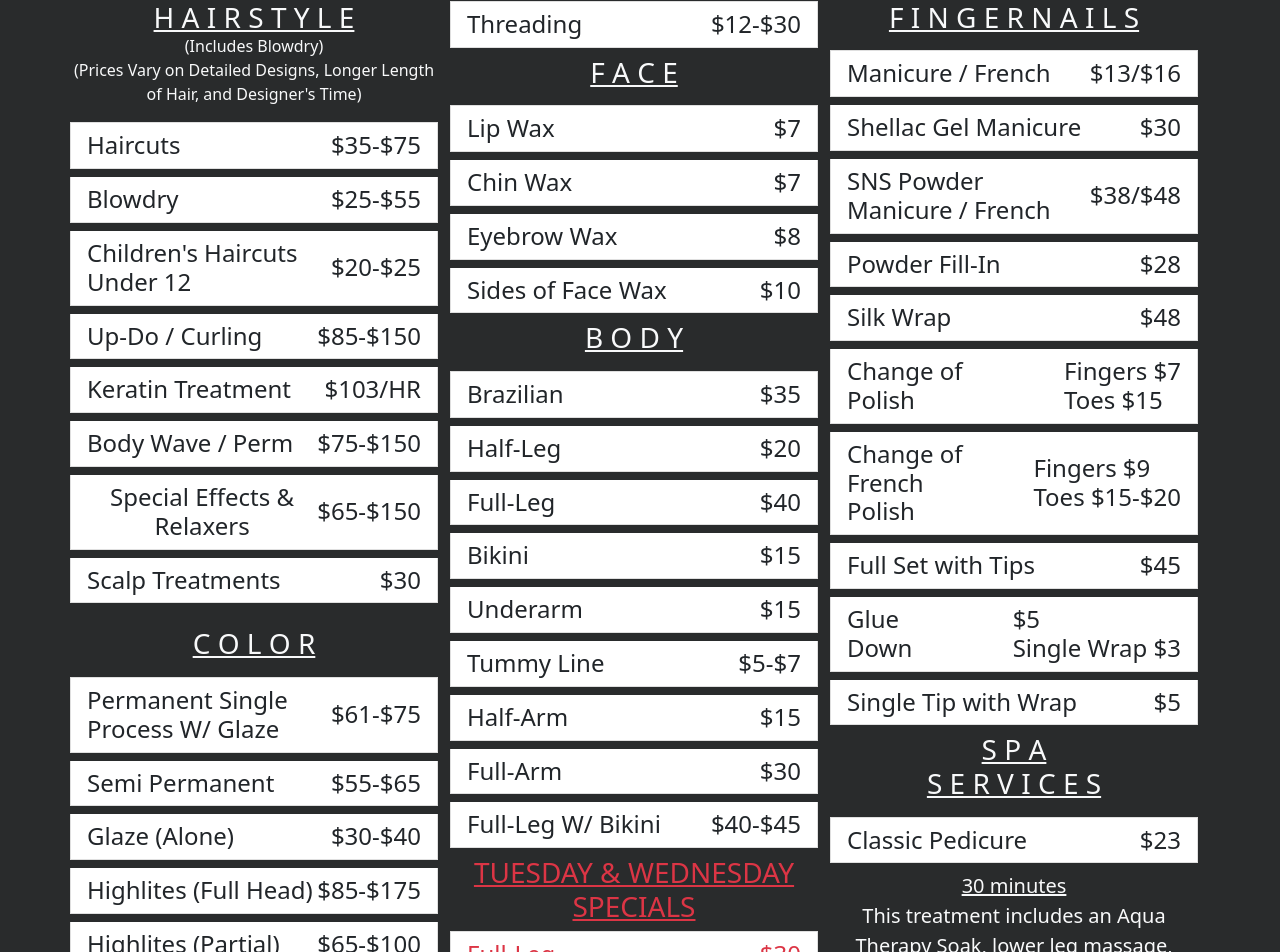
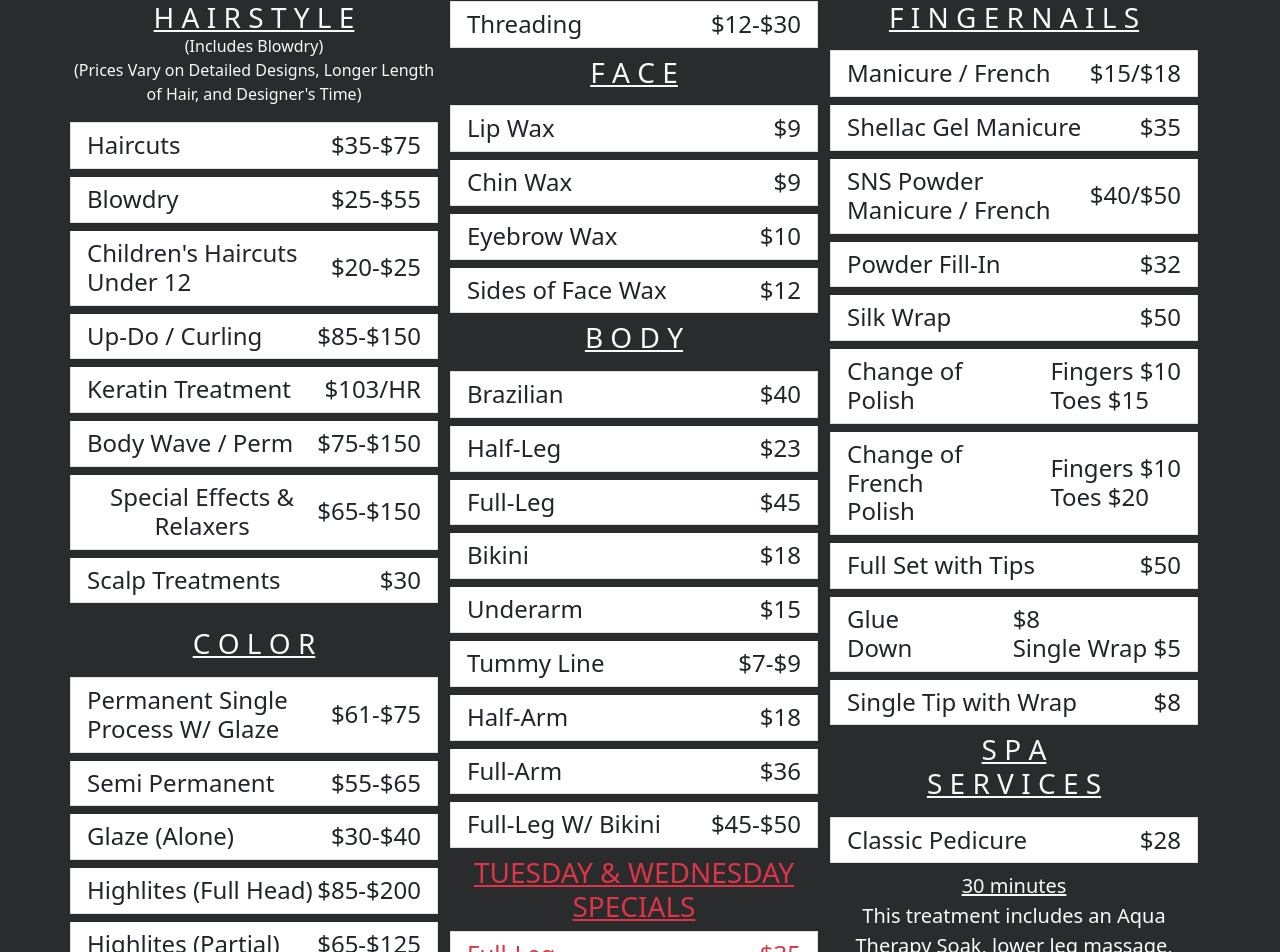
Before and after one commit to RMottola68/lpco-web, a React (Create React App) app: page /Services in a window 1280 px wide. Shown: the part 317-1269 px from the top of the page. Built offline with nearby package versions, Linux system fonts and the light colour scheme.

Commit message:
updates prices

```diff
--- a/src/Services.js
+++ b/src/Services.js
@@ -27,47 +27,47 @@ const Services = (props) => {
                         <h4 className={'d-flex justify-content-between text-start list-group-item'}>Permanent Single Process W/ Glaze<div className={'my-auto'}>$61-$75</div></h4>
                         <h4 className={'d-flex justify-content-between list-group-item'}>Semi Permanent<span className={'justify-content-between'}>$55-$65</span></h4>
                         <h4 className={'d-flex justify-content-between list-group-item'}>Glaze (Alone)<span className={'justify-content-between'}>$30-$40</span></h4>
-                        <h4 className={'d-flex justify-content-between list-group-item'}>Highlites (Full Head)<span className={'justify-content-between my-auto'}>$85-$175</span></h4>
-                        <h4 className={'d-flex justify-content-between list-group-item'}>Highlites (Partial)<span className={'justify-content-between'}>$65-$100</span></h4>
+                        <h4 className={'d-flex justify-content-between list-group-item'}>Highlites (Full Head)<span className={'justify-content-between my-auto'}>$85-$200</span></h4>
+                        <h4 className={'d-flex justify-content-between list-group-item'}>Highlites (Partial)<span className={'justify-content-between'}>$65-$125</span></h4>
                         <h4 className={'d-flex justify-content-between list-group-item'}>Hairline Touch-Up<span className={'justify-content-between'}>$36</span></h4>
                     </ul>
                     <ul className={'col-12 col-lg-4 list-group'}><h2 className={'border-bottom'}>Hair Removal</h2>
                     <h4 className={'d-flex justify-content-between list-group-item'}>Threading<span className={''}>$12-$30</span></h4>
                         <h3 className={'text-decoration-underline list-group pb-3'}>F A C E</h3>
-                        <h4 className={'d-flex justify-content-between list-group-item'}>Lip Wax<span className={''}>$7</span></h4>
-                        <h4 className={'d-flex justify-content-between list-group-item'}>Chin Wax<span className={''}>$7</span></h4>
-                        <h4 className={'d-flex justify-content-between list-group-item'}>Eyebrow Wax<span className={''}>$8</span></h4>
-                        <h4 className={'d-flex justify-content-between list-group-item'}>Sides of Face Wax<span className={''}>$10</span></h4>
+                        <h4 className={'d-flex justify-content-between list-group-item'}>Lip Wax<span className={''}>$9</span></h4>
+                        <h4 className={'d-flex justify-content-between list-group-item'}>Chin Wax<span className={''}>$9</span></h4>
+                        <h4 className={'d-flex justify-content-between list-group-item'}>Eyebrow Wax<span className={''}>$10</span></h4>
+                        <h4 className={'d-flex justify-content-between list-group-item'}>Sides of Face Wax<span className={''}>$12</span></h4>
                         <h3 className={'text-decoration-underline list-group pb-3'}>B O D Y</h3>
-                        <h4 className={'d-flex justify-content-between list-group-item'}>Brazilian<span className={''}>$35</span></h4>
-                        <h4 className={'d-flex justify-content-between list-group-item'}>Half-Leg<span className={''}>$20</span></h4>
-                        <h4 className={'d-flex justify-content-between list-group-item'}>Full-Leg<span className={''}>$40</span></h4>
-                        <h4 className={'d-flex justify-content-between list-group-item'}>Bikini<span className={''}>$15</span></h4>
+                        <h4 className={'d-flex justify-content-between list-group-item'}>Brazilian<span className={''}>$40</span></h4>
+                        <h4 className={'d-flex justify-content-between list-group-item'}>Half-Leg<span className={''}>$23</span></h4>
+                        <h4 className={'d-flex justify-content-between list-group-item'}>Full-Leg<span className={''}>$45</span></h4>
+                        <h4 className={'d-flex justify-content-between list-group-item'}>Bikini<span className={''}>$18</span></h4>
                         <h4 className={'d-flex justify-content-between list-group-item'}>Underarm<span className={''}>$15</span></h4>
-                        <h4 className={'d-flex justify-content-between list-group-item'}>Tummy Line<span className={''}>$5-$7</span></h4>
-                        <h4 className={'d-flex justify-content-between list-group-item'}>Half-Arm<span className={''}>$15</span></h4>
-                        <h4 className={'d-flex justify-content-between list-group-item'}>Full-Arm<span className={''}>$30</span></h4>
-                        <h4 className={'d-flex justify-content-between list-group-item'}>Full-Leg W/ Bikini<span className={''}>$40-$45</span></h4>
+                        <h4 className={'d-flex justify-content-between list-group-item'}>Tummy Line<span className={''}>$7-$9</span></h4>
+                        <h4 className={'d-flex justify-content-between list-group-item'}>Half-Arm<span className={''}>$18</span></h4>
+                        <h4 className={'d-flex justify-content-between list-group-item'}>Full-Arm<span className={''}>$36</span></h4>
+                        <h4 className={'d-flex justify-content-between list-group-item'}>Full-Leg W/ Bikini<span className={''}>$45-$50</span></h4>
 
                         <h3 className={'text-decoration-underline text-danger'}>TUESDAY & WEDNESDAY SPECIALS</h3>
-                        <h4 className={'d-flex justify-content-between text-danger list-group-item'}>Full-Leg<span className={''}>$30</span></h4>
-                        <h4 className={'d-flex justify-content-between text-danger list-group-item'}>Full-Leg W/ Bikini<span className={''}>$35</span></h4>
-                        <h4 className={'d-flex justify-content-between text-danger list-group-item'}>Manicure & Pedicure<span className={''}>$28</span></h4>
+                        <h4 className={'d-flex justify-content-between text-danger list-group-item'}>Full-Leg<span className={''}>$35</span></h4>
+                        <h4 className={'d-flex justify-content-between text-danger list-group-item'}>Full-Leg W/ Bikini<span className={''}>$42</span></h4>
+                        <h4 className={'d-flex justify-content-between text-danger list-group-item'}>Manicure & Pedicure<span className={''}>$30</span></h4>
                     </ul>
                     <ul className={'col-12 col-lg-4 list-group'}><h2 className={'border-bottom'}>Manicure & Pedicure</h2>
                         <h3 className={'text-decoration-underline list-group pb-3'}>F I N G E R N A I L S</h3>
-                        <h4 className={'d-flex justify-content-between list-group-item'}>Manicure / French<span className={''}>$13/$16</span></h4>
-                        <h4 className={'d-flex justify-content-between list-group-item'}>Shellac Gel Manicure<span className={''}>$30</span></h4>
-                        <h4 className={'d-flex justify-content-between text-start list-group-item'}>SNS Powder Manicure / French<span className={'my-auto'}>$38/$48</span></h4>
-                        <h4 className={'d-flex justify-content-between list-group-item'}>Powder Fill-In<span className={''}>$28</span></h4>
-                        <h4 className={'d-flex justify-content-between list-group-item'}>Silk Wrap<span className={''}>$48</span></h4>
-                        <h4 className={'d-flex justify-content-between text-start list-group-item'}>Change of Polish<span className={'d-flex justify-content-end w-100'}>Fingers $7 <br></br>Toes $15</span></h4>
-                        <h4 className={'d-flex justify-content-between text-start list-group-item'}>Change of French Polish<span className={'d-flex justify-content-end w-100 my-auto'}>Fingers $9 <br></br>Toes $15-$20</span></h4>
-                        <h4 className={'d-flex justify-content-between list-group-item'}>Full Set with Tips<span className={''}>$45</span></h4>
-                        <h4 className={'d-flex justify-content-between text-start list-group-item'}>Glue Down<span className={'d-flex justify-content-end w-100'}>$5 <br/>Single Wrap $3</span></h4>
-                        <h4 className={'d-flex justify-content-between list-group-item'}>Single Tip with Wrap<span className={''}>$5</span></h4>
+                        <h4 className={'d-flex justify-content-between list-group-item'}>Manicure / French<span className={''}>$15/$18</span></h4>
+                        <h4 className={'d-flex justify-content-between list-group-item'}>Shellac Gel Manicure<span className={''}>$35</span></h4>
+                        <h4 className={'d-flex justify-content-between text-start list-group-item'}>SNS Powder Manicure / French<span className={'my-auto'}>$40/$50</span></h4>
+                        <h4 className={'d-flex justify-content-between list-group-item'}>Powder Fill-In<span className={''}>$32</span></h4>
+                        <h4 className={'d-flex justify-content-between list-group-item'}>Silk Wrap<span className={''}>$50</span></h4>
+                        <h4 className={'d-flex justify-content-between text-start list-group-item'}>Change of Polish<span className={'d-flex justify-content-end w-100'}>Fingers $10 <br></br>Toes $15</span></h4>
+                        <h4 className={'d-flex justify-content-between text-start list-group-item'}>Change of French Polish<span className={'d-flex justify-content-end w-100 my-auto'}>Fingers $10 <br></br>Toes $20</span></h4>
+                        <h4 className={'d-flex justify-content-between list-group-item'}>Full Set with Tips<span className={''}>$50</span></h4>
+                        <h4 className={'d-flex justify-content-between text-start list-group-item'}>Glue Down<span className={'d-flex justify-content-end w-100'}>$8 <br/>Single Wrap $5</span></h4>
+                        <h4 className={'d-flex justify-content-between list-group-item'}>Single Tip with Wrap<span className={''}>$8</span></h4>
                         <h3 className={'text-decoration-underline list-group pb-3'}>S P A <br/>S E R V I C E S</h3>
-                        <h4 className={'d-flex justify-content-between list-group-item'}>Classic Pedicure<span className={''}>$23</span></h4>
+                        <h4 className={'d-flex justify-content-between list-group-item'}>Classic Pedicure<span className={''}>$28</span></h4>
                         <p className={'fs-5 my-0 text-decoration-underline'}>30 minutes</p>
                         <p className={'fs-5'}>This treatment includes an Aqua Therapy Soak, lower leg massage, exfoliation, classic nail care & polish</p>
                         <h4 className={'d-flex justify-content-between list-group-item'}>French Pedicure<span className={''}>$28</span></h4>
```
Also changed, not shown: database.rules.json (added, +7 -0 lines), firebase.json, 1 other file (tests, documents, lock files or other folders).
